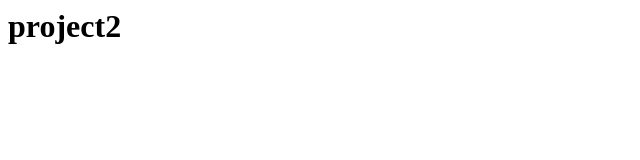
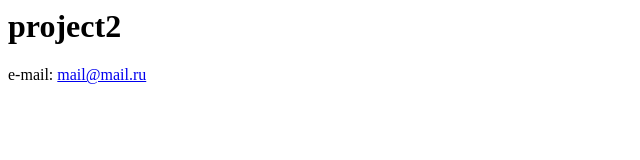
Before and after one commit to av3s/project2, a plain HTML site: page index.html in a window 1280 px wide. Shown: the whole page, without its empty margins (0-640 px from the left). Drawn offline with Linux system fonts and the light colour scheme.

Commit message:
added email

```diff
--- a/index.html
+++ b/index.html
@@ -4,6 +4,10 @@
 	</head>
 	<body>
 		<H1>project2</H1>
+		<div>
+			e-mail: <a href="mailto:mail@mail.ru">mail@mail.ru</a>
+		</div>
+
 	</body>
 
 </html>
```
